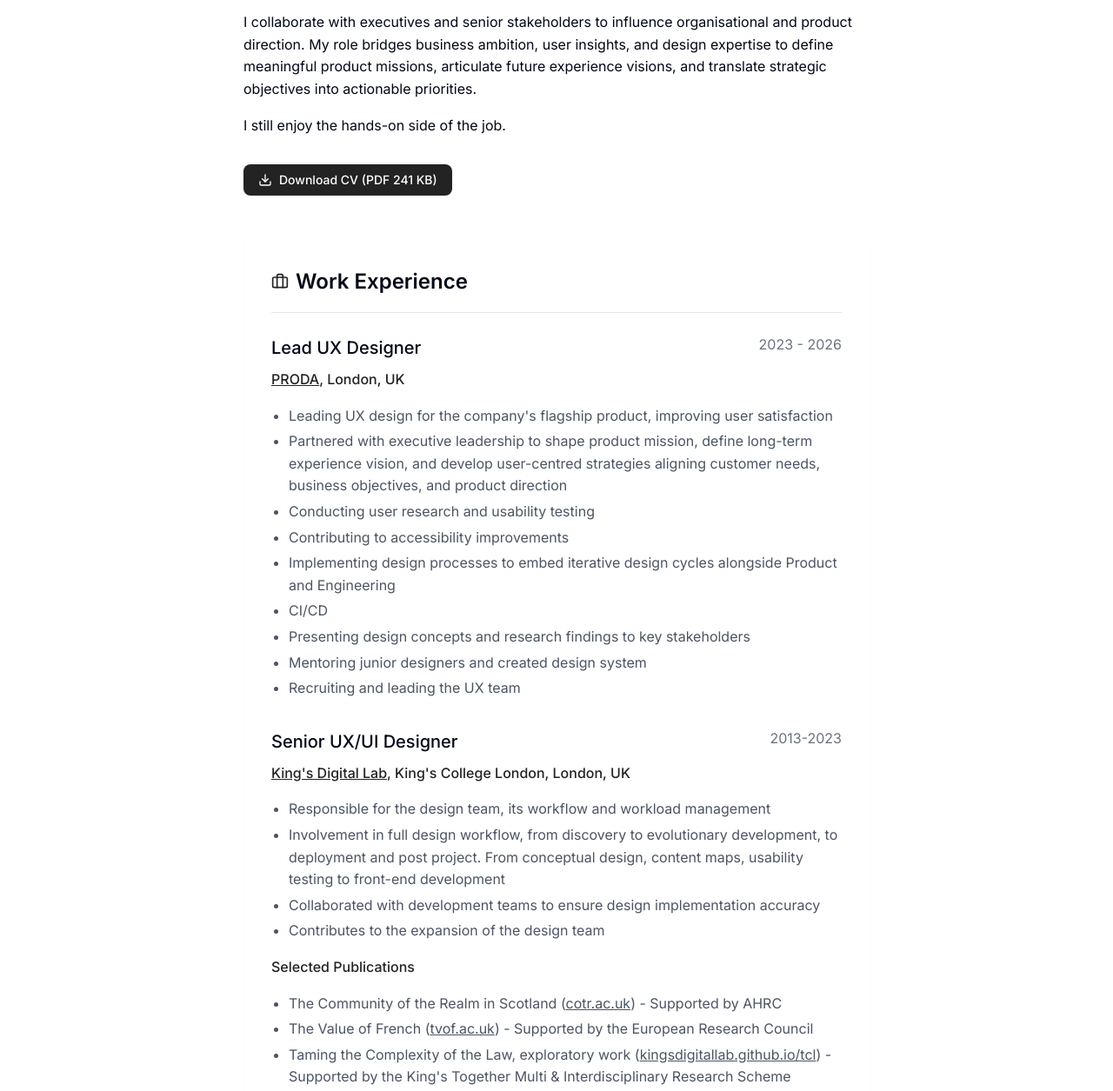
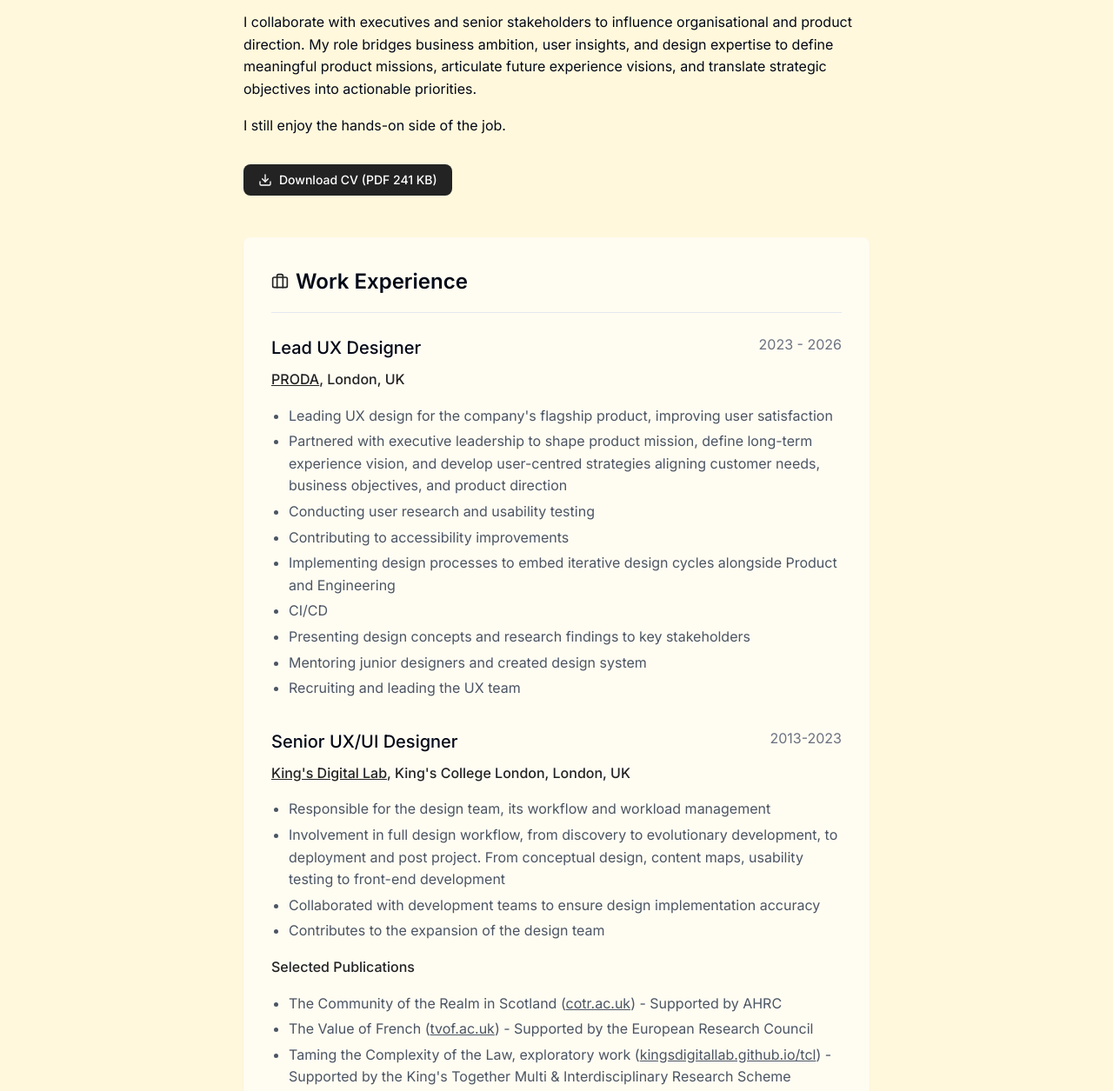
Before and after one commit to ginestra/thatsmood-v9, an Eleventy site: page site/cv.njk in a window 1280 px wide. Shown: the part 239-1494 px from the top of the page at 87% size. Built offline with nearby package versions, Linux system fonts and the light colour scheme; Eleventy itself is replaced by a stand-in of ours; files that its build step writes are made by us from their sources.

Commit message:
Slight colour adjustment for light mode

```diff
--- a/site/assets/css/main.css
+++ b/site/assets/css/main.css
@@ -7,9 +7,9 @@
   --brand-dark: #232323;
   --brand-light: #f9f9f9;
 
-  --background: hsl(0 0% 100%);
+  --background: #fff8dc;
   --foreground: hsl(222.2 84% 4.9%);
-  --card: hsl(0 0% 100%);
+  --card: #fffcf2;
   --muted-foreground: hsl(215.4 16.3% 46.9%);
   --accent: hsl(210 40% 96.1%);
   --border: hsl(214.3 31.8% 91.4%);
@@ -855,7 +855,7 @@ ul {
 
 .project-card,
 .thought-card {
-  background-color: #fff;
+  background-color: var(--card);
   border-radius: var(--radius);
   overflow: hidden;
   box-shadow: var(--shadow-sm);
@@ -1677,7 +1677,7 @@ ul {
 }
 
 .cv-panel {
-  background-color: #fff;
+  background-color: var(--card);
   border-radius: var(--radius);
   padding: 2rem;
   box-shadow: var(--shadow-sm);
```
